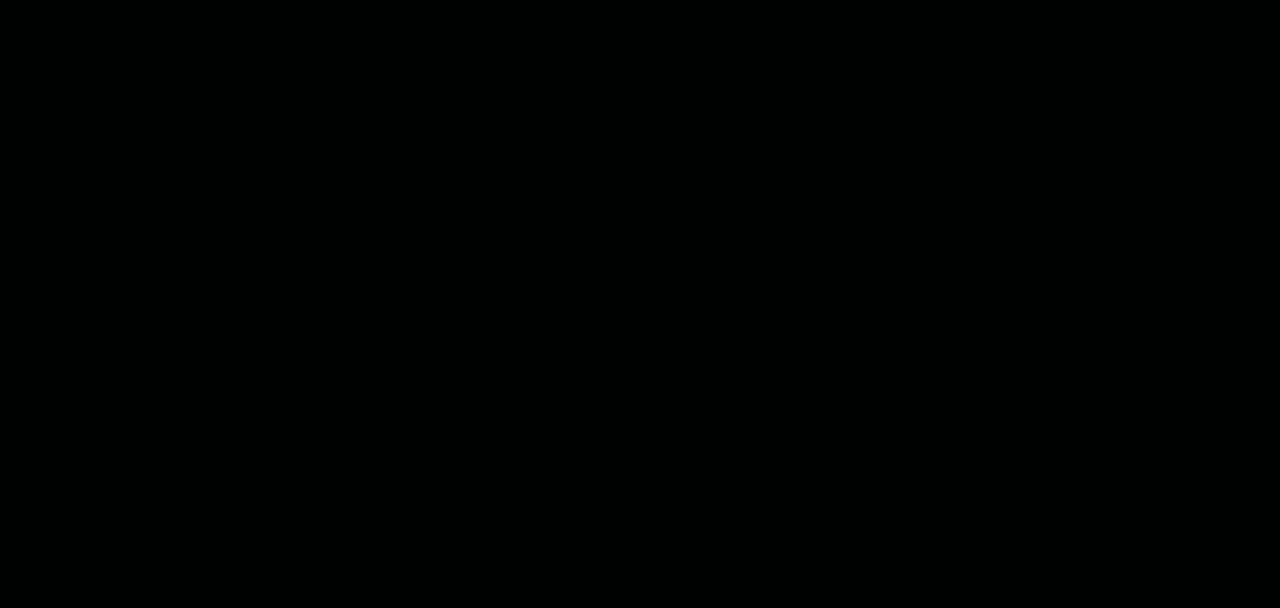
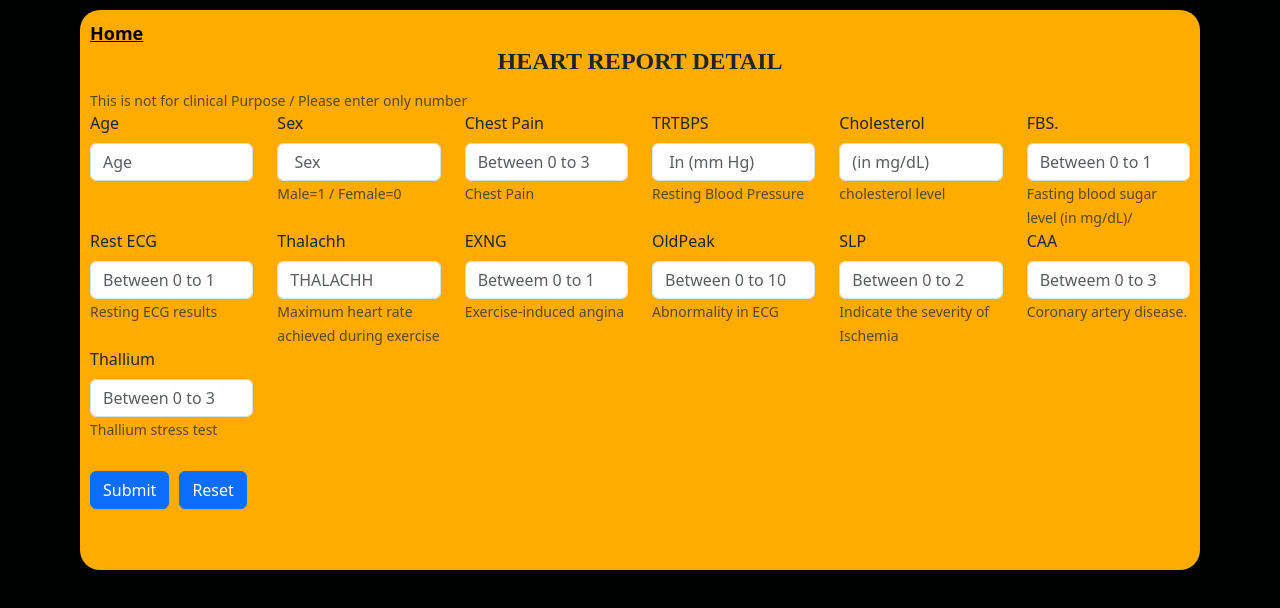
Before and after one commit to Cvr421/Disease_Prediction_HEART_DIABETES, a React (Create React App) app in the folder frontend/: page /patient_Heart_data in a window 1280 px wide. Before the commit this address had no page. Shown: the top 608 px of the page. Built offline with nearby package versions, Linux system fonts and the light colour scheme.

Commit message:
Heart user data form layout

```diff
--- a/frontend/src/App.js
+++ b/frontend/src/App.js
@@ -2,6 +2,7 @@ import './App.css';
 import { BrowserRouter as Router, Route, Routes } from "react-router-dom"
 import Home from "./Home"
 import { Patient_Diabetes_data } from './Patient_Diabetes_data';
+import { Patient_Heart_data } from './Patient_Heart_data';
 
 function App() {
   return (
@@ -12,7 +13,7 @@ function App() {
 
           <Route exact path="/" element={<Home/>} />
           <Route path="/patient_Diabetes_data" element={<Patient_Diabetes_data />} />
-
+          <Route path="/patient_Heart_data" element={<Patient_Heart_data />} />
         </Routes>
 
       </Router>
--- /dev/null
+++ b/frontend/src/Patient_Heart_data.js
@@ -0,0 +1,296 @@
+import React from 'react';
+import { useState } from 'react'
+import './Patient_data.css'
+import { Link } from 'react-router-dom';
+import Button from 'react-bootstrap/Button';
+import Form from 'react-bootstrap/Form';
+
+
+
+export function Patient_Heart_data() {
+  const [formData, setFormData] = useState({
+    age: '',
+    sex: '',
+    chestPain: '',
+    trtbps: '',
+    cholesterol: '',
+    fbs: '',
+    restECG: '',
+    thalachh: '',
+    exng: '',
+    oldPeak: '',
+    slp: '',
+    caa: '',
+    thallium: ''
+  });
+
+
+
+  const handleChange = (e) => {
+    const { name, value } = e.target;
+    setFormData((prevFormData) => ({
+      ...prevFormData,
+      [name]: value
+    }));
+  };
+
+
+  const handleReset = () => {
+    setFormData({
+      age: '',
+      sex: '',
+      chestPain: '',
+      trtbps: '',
+      cholesterol: '',
+      fbs: '',
+      restECG: '',
+      thalachh: '',
+      exng: '',
+      oldPeak: '',
+      slp: '',
+      caa: '',
+      thallium: ''
+    });
+
+  }
+
+
+
+  return (
+    <>
+      <div className='data'>
+        <div className='formdata'>
+          <Form className="patientdata" >
+            <div className="row">
+              <Link className="link" to="/">Home</Link>
+              <h5>HEART REPORT DETAIL</h5>
+              <Form.Text className="text-muted">
+                This is not for clinical Purpose / Please enter only number
+              </Form.Text>
+              <div className="col-sm">
+                <Form.Group controlId="age">
+                  <Form.Label>Age</Form.Label>
+                  <Form.Control
+                    required={true}
+                    type="text"
+                    placeholder="Age"
+                    name='age'
+                    value={formData.age}
+                    onChange={handleChange}
+                  />
+
+                </Form.Group>
+              </div>
+              <div className="col-sm-2">
+                <Form.Group controlId="sex">
+                  <Form.Label>Sex</Form.Label>
+                  <Form.Control
+                    required={true}
+                    type="text"
+                    placeholder=" Sex "
+                    name='sex'
+                    value={formData.sex}
+                    onChange={handleChange}
+
+                  />
+                  <Form.Text className="text-muted">
+                    Male=1 / Female=0
+                  </Form.Text>
+                </Form.Group>
+              </div>
+              <div className="col-sm-2">
+                <Form.Group controlId="chestPain">
+                  <Form.Label>Chest Pain</Form.Label>
+                  <Form.Control
+                    required={true}
+                    type="text"
+                    placeholder="Between 0 to 3"
+                    name='chestPain'
+                    value={formData.chestPain}
+                    onChange={handleChange}
+
+                  />
+                  <Form.Text className="text-muted">
+                    Chest Pain
+                  </Form.Text>
+                </Form.Group>
+              </div>
+              <div className="col-sm-2">
+                <Form.Group controlId="trtbps">
+                  <Form.Label>TRTBPS</Form.Label>
+                  <Form.Control
+                    required={true}
+                    type="text"
+                    placeholder=" In (mm Hg)"
+                    name='trtbps'
+                    value={formData.trtbps}
+                    onChange={handleChange}
+
+                  />
+                  <Form.Text className="text-muted">
+                    Resting Blood Pressure
+                  </Form.Text>
+                </Form.Group>
+              </div>
+              <div className="col-sm-2">
+                <Form.Group controlId="cholesterol">
+                  <Form.Label>Cholesterol</Form.Label>
+                  <Form.Control
+                    required={true}
+                    type="text"
+                    placeholder="(in mg/dL)"
+                    name='cholesterol'
+                    value={formData.cholesterol}
+                    onChange={handleChange}
+
+                  />
+
+                  <Form.Text className="text-muted">
+                    cholesterol level
+                  </Form.Text>
+                </Form.Group>
+              </div>
+              <div className="col-sm-2">
+                <Form.Group controlId="fbs">
+                  <Form.Label>FBS.</Form.Label>
+                  <Form.Control
+                    required={true}
+                    type="text"
+                    placeholder="Between 0 to 1"
+                    name='fbs'
+                    value={formData.fbs}
+                    onChange={handleChange}
+                  />
+                  <Form.Text className="text-muted">
+                    Fasting blood sugar level (in mg/dL)/
+                  </Form.Text>
+                </Form.Group>
+              </div>
+              <div className="col-sm-2">
+                <Form.Group controlId="restECG">
+                  <Form.Label>Rest ECG</Form.Label>
+                  <Form.Control
+                    required={true}
+                    type="text"
+                    placeholder="Between 0 to 1"
+                    name='restECG'
+                    value={formData.restECG}
+                    onChange={handleChange}
+                  />
+                  <Form.Text className="text-muted">
+                    Resting ECG results
+                  </Form.Text>
+                </Form.Group>
+              </div>
+              <div className="col-sm-2">
+                <Form.Group controlId="thalachh">
+                  <Form.Label>Thalachh</Form.Label>
+                  <Form.Control
+                    required={true}
+                    type="text"
+                    placeholder="THALACHH"
+                    name='thalachh'
+                    value={formData.thalachh}
+                    onChange={handleChange}
+                  />
+                  <Form.Text className="text-muted">
+                    Maximum heart rate achieved during exercise
+                  </Form.Text>
+                </Form.Group>
+              </div>
+              <div className="col-sm-2">
+                <Form.Group controlId="exng">
+                  <Form.Label>EXNG</Form.Label>
+                  <Form.Control
+                    required={true}
+                    type="text"
+                    placeholder="Betweem 0 to 1"
+                    name='exng'
+                    value={formData.exng}
+                    onChange={handleChange}
+                  />
+                  <Form.Text className="text-muted">
+                    Exercise-induced angina
+                  </Form.Text>
+                </Form.Group>
+              </div>
+              <div className="col-sm-2">
+                <Form.Group controlId="oldpeak">
+                  <Form.Label>OldPeak</Form.Label>
+                  <Form.Control
+                    required={true}
+                    type="text"
+                    placeholder="Between 0 to 10"
+                    name='oldPeak'
+                    value={formData.oldPeak}
+                    onChange={handleChange}
+                  />
+                  <Form.Text className="text-muted">
+                    Abnormality in ECG
+                  </Form.Text>
+                </Form.Group>
+              </div>
+              <div className="col-sm-2">
+                <Form.Group controlId="slp">
+                  <Form.Label>SLP</Form.Label>
+                  <Form.Control
+                    required={true}
+                    type="text"
+                    placeholder="Between 0 to 2"
+                    name='slp'
+                    value={formData.slp}
+                    onChange={handleChange} />
+                  <Form.Text className="text-muted">
+                    Indicate the severity of Ischemia
+                  </Form.Text>
+                </Form.Group>
+              </div>
+              <div className="col-sm-2">
+                <Form.Group controlId="caa">
+                  <Form.Label>CAA</Form.Label>
+                  <Form.Control
+                    required={true}
+                    type="text"
+                    placeholder="Betweem 0 to 3"
+                    name='caa'
+                    value={formData.caa}
+                    onChange={handleChange}
+                  />
+                  <Form.Text className="text-muted">
+                    Coronary artery disease.
+                  </Form.Text>
+                </Form.Group>
+              </div>
+              <div className="col-sm-2">
+                <Form.Group controlId="thallium">
+                  <Form.Label>Thallium</Form.Label>
+                  <Form.Control
+                    required={true}
+                    type="text"
+                    placeholder="Between 0 to 3"
+                    name='thallium'
+                    value={formData.thallium}
+                    onChange={handleChange}
+
+                  />
+                  <Form.Text className="text-muted">
+                    Thallium stress test
+                  </Form.Text>
+                </Form.Group>
+              </div>
+            </div>
+            <Button variant="primary" type="submit">
+              Submit
+            </Button>
+            <Button onClick={handleReset}>
+              Reset
+            </Button>
+          </Form>
+
+        </div>
+
+      </div>
+
+    </>
+  );
+}
```
